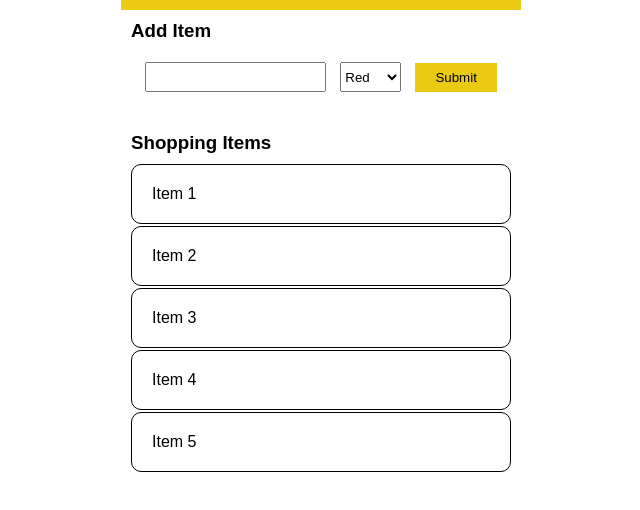
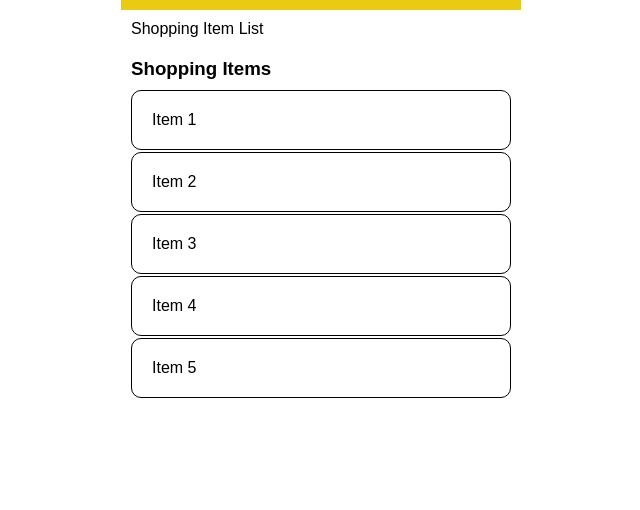
Before and after one commit to thiwankadilshanliyanage/jsprac2, a plain HTML site: page index.html in a window 1280 px wide. Shown: the part 40-550 px from the top of the page, without its empty margins (319-959 px from the left). Drawn offline with Linux system fonts and the light colour scheme.

Commit message:
first commit

```diff
--- a/index.html
+++ b/index.html
@@ -99,6 +99,8 @@
             </ul>
         </div>
     </div>
+    <!-- External JS-->
+    <script src="jascript.js"></script>
 </body>
 
 </html>
--- a/jascript.js
+++ b/jascript.js
@@ -0,0 +1,34 @@
+// Select Update DOM Element
+
+// Examine the document object
+
+console.dir(document);
+
+//get properties
+console.log(document.URL);
+console.log(document.charset);
+console.log(document.lastModified);
+console.log(document.title);
+console.log(document.doctype);
+
+console.log(document.head);
+console.log(document.body);
+
+console.log(document.all);
+
+console.log(document.forms[0]);
+console.log(document.links);
+console.log(document.images);
+
+//--Change Values--
+console.log(document.title);
+document.title = "Document Object Model";
+console.log(document.title);
+
+console.log(document.all[11]);
+document.all[11].textContent = "Shopping Item List";
+console.log(document.all[11]);
+
+
+//select elements using ID
+console.log(document.getElementById('frmt'));
```
